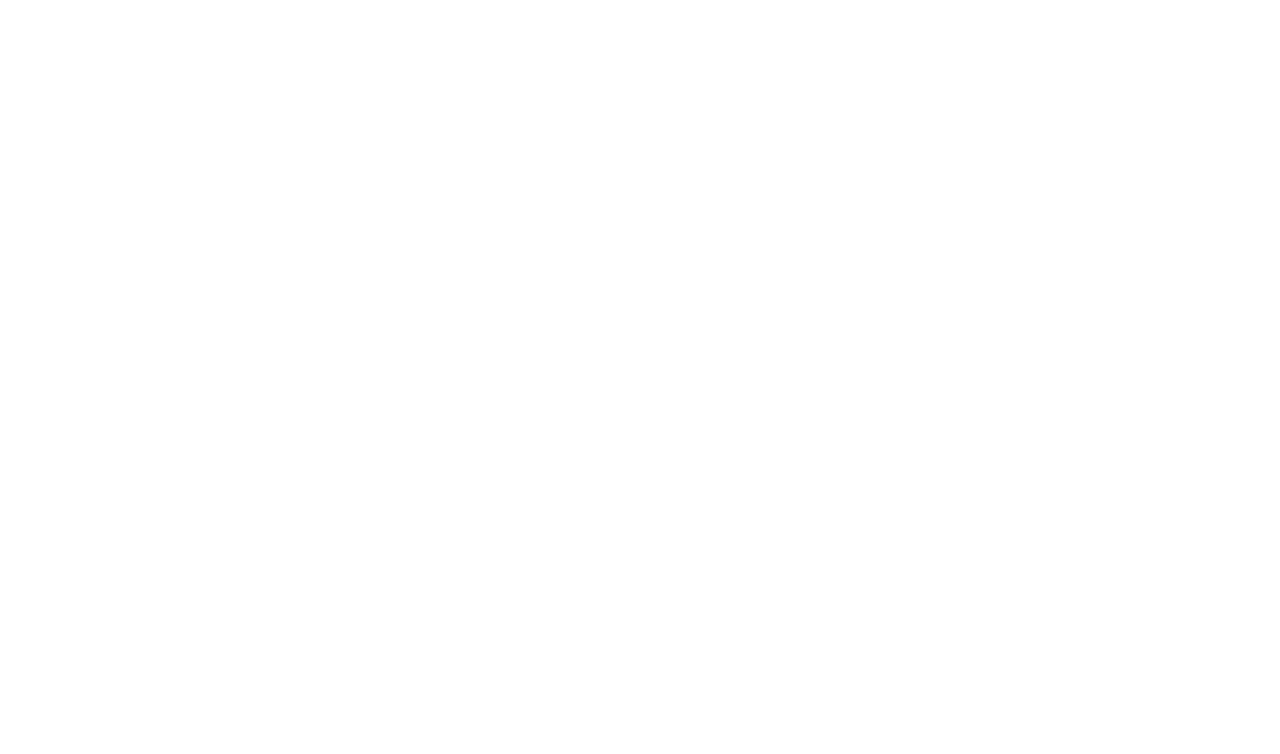
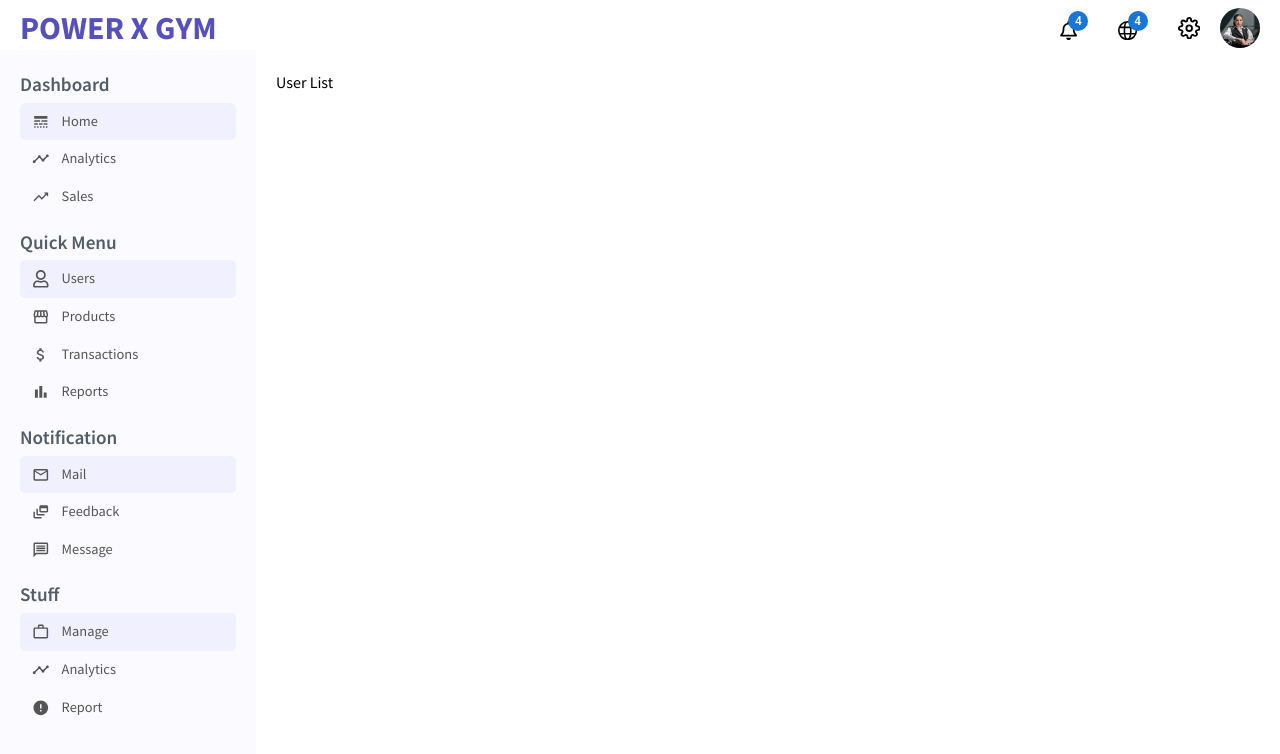
Before and after one commit to sakib-h/my-admin, a React (Create React App) app: page /users in a window 1280 px wide. Before the commit this address had no page. Shown: the top 754 px of the page. Built offline with nearby package versions, Linux system fonts and the light colour scheme.

Commit message:
working on routes

```diff
--- a/src/App.js
+++ b/src/App.js
@@ -1,12 +1,13 @@
 import AdminPage from "./Pages/AdminPage/AdminPage";
 import { Routes, Route } from "react-router-dom";
 import "./App.css";
+import Error from "./Pages/Error/Error";
 function App() {
 	return (
 		<div className="App">
 			<Routes>
-				<Route path="/" element={<AdminPage />} />
-				<Route path="home" element={<AdminPage />} />
+				<Route path="*" element={<AdminPage />} />
+				{/* <Route path="*" element={<Error />} /> */}
 			</Routes>
 		</div>
 	);
--- a/src/Components/SideBar/SideBar.js
+++ b/src/Components/SideBar/SideBar.js
@@ -12,82 +12,79 @@ import { MdWorkOutline } from "react-icons/md";
 import { MdError } from "react-icons/md";
 import { FaRegUser } from "react-icons/fa";
 import "./SideBar.css";
-
+import { Link } from "react-router-dom";
 const SideBar = () => {
 	return (
 		<div className="sideBar ">
 			<div className="sideBarWrapper">
 				<div className="sideBarMenu mb-3">
 					<h3 className="sideBarTitle ">Dashboard</h3>
-					<ul className="sideBarList">
-						<li className="sideBarListItem active">
+					<Link to="/" className="sideBarListItem active">
 						<MdOutlineLineStyle className="sideBarIcon" />
 						Home
-						</li>
-						<li className="sideBarListItem">
+					</Link>
+
+					<Link to="/analytics" className="sideBarListItem">
 						<MdOutlineTimeline className="sideBarIcon" />
 						Analytics
-						</li>
-						<li className="sideBarListItem">
+					</Link>
+
+					<Link to="/sales" className="sideBarListItem">
 						<MdOutlineTrendingUp className="sideBarIcon" />
 						Sales
-						</li>
-					</ul>
+					</Link>
 				</div>
 				<div className="sideBarMenu mb-3">
 					<h3 className="sideBarTitle ">Quick Menu</h3>
-					<ul className="sideBarList">
-						<li className="sideBarListItem active">
+
+					<Link to="/users" className="sideBarListItem active">
 						<FaRegUser className="sideBarIcon" />
 						Users
-						</li>
-						<li className="sideBarListItem">
+					</Link>
+					<Link to="/products" className="sideBarListItem">
 						<MdOutlineStorefront className="sideBarIcon" />
 						Products
-						</li>
-						<li className="sideBarListItem">
+					</Link>
+					<Link to="/transactions" className="sideBarListItem">
 						<MdOutlineAttachMoney className="sideBarIcon" />
 						Transactions
-						</li>
-						<li className="sideBarListItem">
+					</Link>
+					<Link to="/reports" className="sideBarListItem">
 						<MdOutlineBarChart className="sideBarIcon" />
 						Reports
-						</li>
-					</ul>
+					</Link>
 				</div>
 				<div className="sideBarMenu mb-3">
 					<h3 className="sideBarTitle ">Notification</h3>
-					<ul className="sideBarList">
-						<li className="sideBarListItem active">
+
+					<Link to="/mail" className="sideBarListItem active">
 						<MdMailOutline className="sideBarIcon" />
 						Mail
-						</li>
-						<li className="sideBarListItem">
+					</Link>
+					<Link to="/feedback" className="sideBarListItem">
 						<MdOutlineDynamicFeed className="sideBarIcon" />
 						Feedback
-						</li>
-						<li className="sideBarListItem">
+					</Link>
+					<Link to="/message" className="sideBarListItem">
 						<MdOutlineMessage className="sideBarIcon" />
 						Message
-						</li>
-					</ul>
+					</Link>
 				</div>
 				<div className="sideBarMenu mb-3">
 					<h3 className="sideBarTitle ">Stuff</h3>
-					<ul className="sideBarList">
-						<li className="sideBarListItem active">
+
+					<Link to="/manage" className="sideBarListItem active">
 						<MdWorkOutline className="sideBarIcon" />
 						Manage
-						</li>
-						<li className="sideBarListItem">
+					</Link>
+					<Link to="/analytics" className="sideBarListItem">
 						<MdOutlineTimeline className="sideBarIcon" />
 						Analytics
-						</li>
-						<li className="sideBarListItem">
+					</Link>
+					<Link to="/report" className="sideBarListItem">
 						<MdError className="sideBarIcon" />
 						Report
-						</li>
-					</ul>
+					</Link>
 				</div>
 			</div>
 		</div>
--- a/src/Components/Widgets/Widgets.css
+++ b/src/Components/Widgets/Widgets.css
@@ -2,3 +2,7 @@
 	-webkit-box-shadow: 0px 0px 11px -1px rgba(0, 0, 0, 0.3);
 	box-shadow: 0px 0px 11px -1px rgba(0, 0, 0, 0.3);
 }
+table {
+	border-collapse: separate;
+	border-spacing: 0px 10px;
+}
--- a/src/Components/Widgets/WidgetsLG.js
+++ b/src/Components/Widgets/WidgetsLG.js
@@ -1,6 +1,10 @@
 import React from "react";
 import "./Widgets.css";
 import user1 from "../../Resources/images/user-1.jpg";
+import user2 from "../../Resources/images/user-2.jpg";
+import user3 from "../../Resources/images/user-3.jpg";
+import user4 from "../../Resources/images/user-4.jpg";
+import user5 from "../../Resources/images/user-5.jpg";
 const WidgetsLG = () => {
 	const Button = ({ type }) => {
 		return <button className={"widgetButton " + type}>{type}</button>;
@@ -8,7 +12,7 @@ const WidgetsLG = () => {
 	return (
 		<div className="widgets widgets-lg">
 			<div className="widgetTittle">Latest Transactions</div>
-			<table className="widgetTable w-full">
+			<table className="widgetTable w-full table-auto">
 				<tr className="widgetTr ">
 					<th className="widgetTh">Customer</th>
 					<th className="widgetTh">Date</th>
@@ -31,7 +35,7 @@ const WidgetsLG = () => {
 
 				<tr className="widgetTr">
 					<td className="widgetUser flex items-center">
-						<img src={user1} alt="" className="avatar mr-2" />
+						<img src={user2} alt="" className="avatar mr-2" />
 						<div className="userName">Susan Carol</div>
 					</td>
 
@@ -44,7 +48,7 @@ const WidgetsLG = () => {
 
 				<tr className="widgetTr">
 					<td className="widgetUser flex items-center">
-						<img src={user1} alt="" className="avatar mr-2" />
+						<img src={user3} alt="" className="avatar mr-2" />
 						<div className="userName">Susan Carol</div>
 					</td>
 
@@ -57,7 +61,20 @@ const WidgetsLG = () => {
 
 				<tr className="widgetTr">
 					<td className="widgetUser flex items-center">
-						<img src={user1} alt="" className="avatar mr-2" />
+						<img src={user4} alt="" className="avatar mr-2" />
+						<div className="userName">Susan Carol</div>
+					</td>
+
+					<td className="widgetDate">2 Jun 2022</td>
+					<td className="widgetAmount">$122.00</td>
+					<td className="widgetStatus ">
+						<Button type="Approved" />
+					</td>
+				</tr>
+
+				<tr className="widgetTr">
+					<td className="widgetUser flex items-center">
+						<img src={user5} alt="" className="avatar mr-2" />
 						<div className="userName">Susan Carol</div>
 					</td>
 
--- a/src/Pages/AdminPage/AdminPage.js
+++ b/src/Pages/AdminPage/AdminPage.js
@@ -2,6 +2,8 @@ import React from "react";
 import TopBar from "../../Components/TopBar/Topbar";
 import SideBar from "../../Components/SideBar/SideBar";
 import Home from "../Home/Home";
+import { Routes, Route } from "react-router-dom";
+import UserList from "../UserList/UserList";
 
 const AdminPage = () => {
 	return (
@@ -9,7 +11,10 @@ const AdminPage = () => {
 			<TopBar />
 			<div className="bodyContainer flex">
 				<SideBar />
-				<Home />
+				<Routes>
+					<Route path="/" element={<Home />} />
+					<Route path="users" element={<UserList />} />
+				</Routes>
 			</div>
 		</div>
 	);
--- /dev/null
+++ b/src/Pages/Error/Error.js
@@ -0,0 +1,14 @@
+import React from "react";
+
+const Error = () => {
+	return (
+		<div className="error font-SourceSansPro text-center  mt-5">
+			<h1 className="text-[3rem]">
+				Error <span className="text-[#ee2020]">404</span> Developer not
+				Found
+			</h1>
+		</div>
+	);
+};
+
+export default Error;
--- /dev/null
+++ b/src/Pages/UserList/UserList.js
@@ -0,0 +1,11 @@
+import React from "react";
+
+const UserList = () => {
+	return (
+		<div className="userList">
+			<h2>User List</h2>
+		</div>
+	);
+};
+
+export default UserList;
--- a/src/index.css
+++ b/src/index.css
@@ -136,4 +136,8 @@
 		@apply text-left;
 	}
 
+	/* User List */
+	.userList {
+		@apply basis-[80%]  font-SourceSansPro p-5;
+	}
 }
```
Lines whose indentation alone changed are shown as unchanged.
